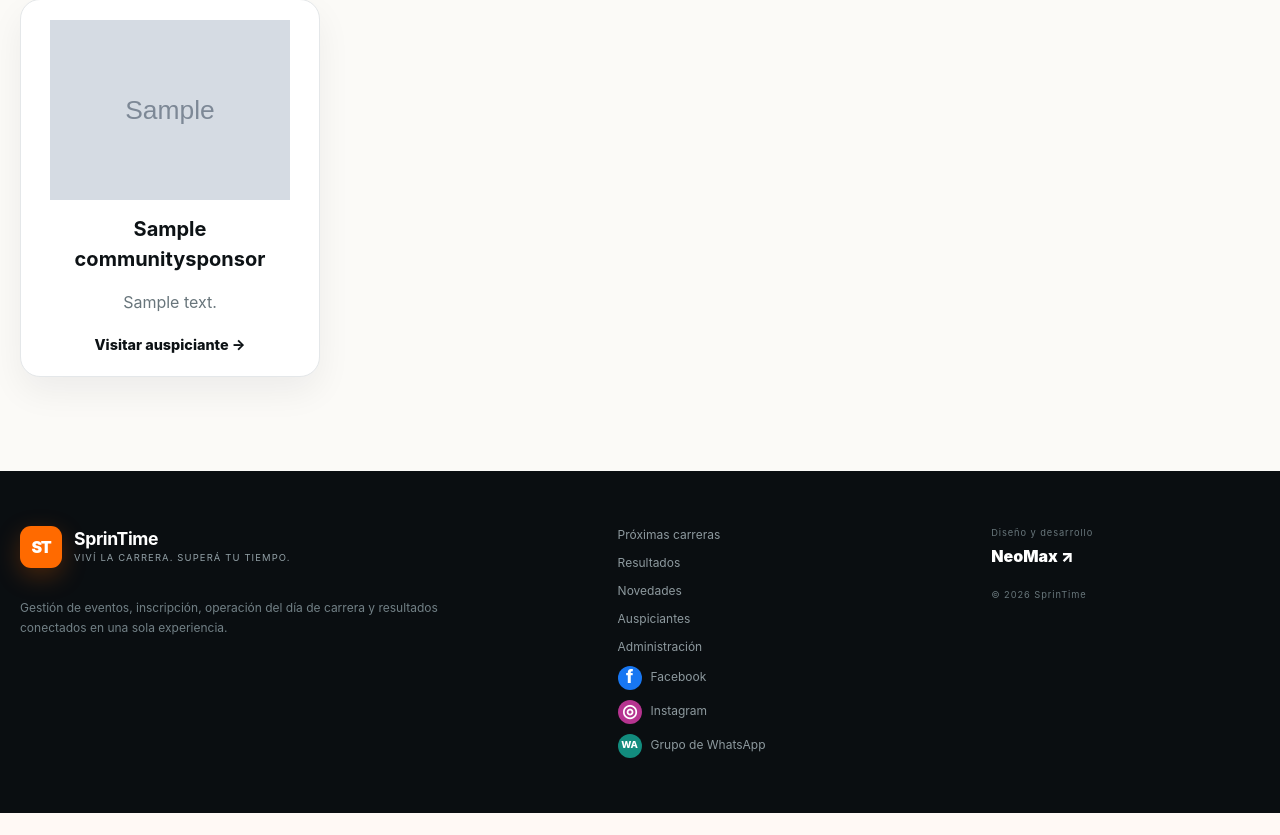
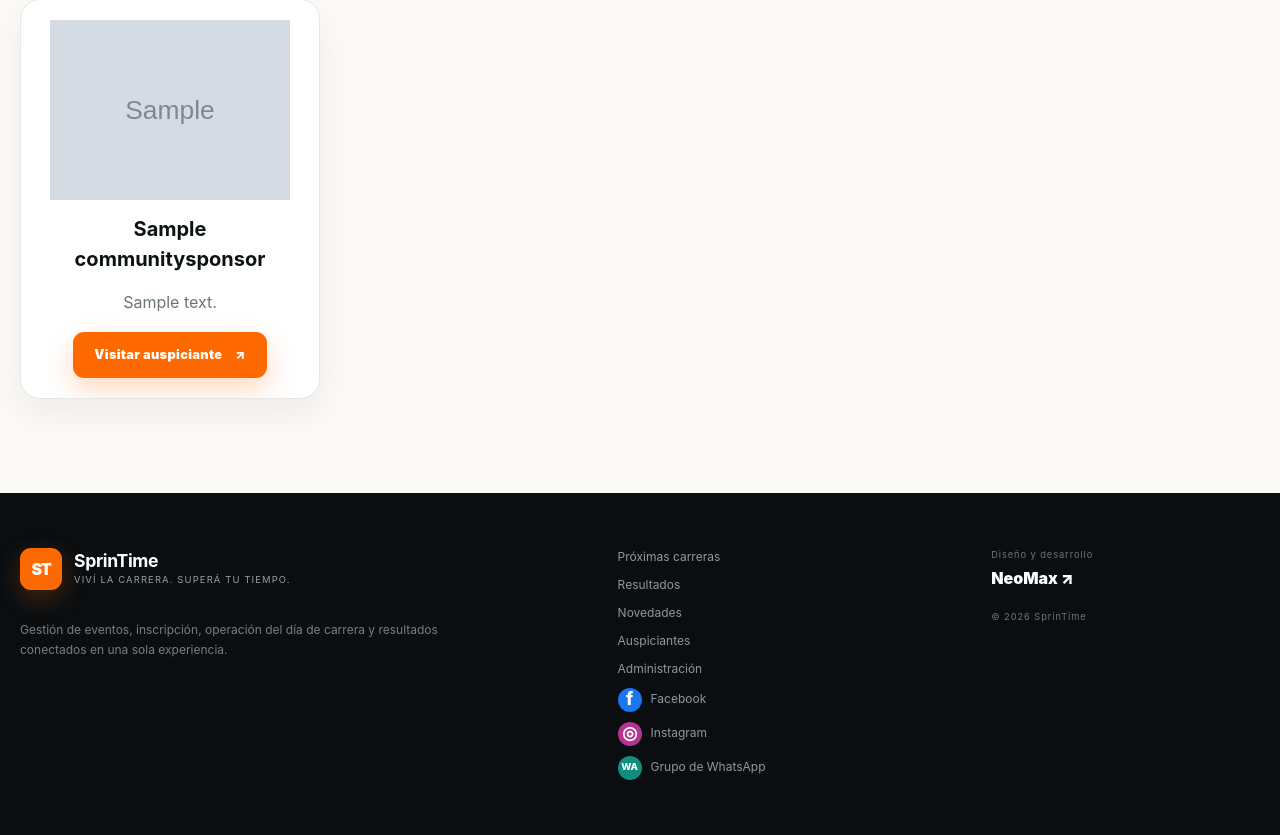
Before and after one commit to maxi83/sistema-sprintime-cu-ado-2026, an ASP.NET Core app: page /auspiciantes in a window 1280 px wide. Shown: the part 564-1399 px from the top of the page. Before the commit the page ends 1377 px from the top, so only its background shows below. Run offline with ASP.NET Core 8, Linux system fonts and the light colour scheme; tables that the repository leaves empty hold one stand-in row (values such as "Sample post"); grey boxes marked "Sample" are stand-in pictures; the project's own start-up code is not run, and a stand-in starts its controllers and pages.

Commit message:
style: use orange Sprintime CTA for sponsor visit

```diff
--- a/Views/Community/Sponsors.cshtml
+++ b/Views/Community/Sponsors.cshtml
@@ -13,7 +13,7 @@ else {
 else { @if (!string.IsNullOrWhiteSpace(sponsor.LogoUrl)) { <img src="@sponsor.LogoUrl" alt="Logo @sponsor.Name" loading="lazy"/> } else { <div class="sponsor-placeholder">ST</div> } }
 <h2>@sponsor.Name</h2>
 @if (!string.IsNullOrWhiteSpace(sponsor.Description)) { <p>@sponsor.Description</p> }
-@if (!string.IsNullOrWhiteSpace(sponsor.LinkUrl)) { <a class="text-link" href="@sponsor.LinkUrl" target="_blank" rel="noopener noreferrer">Visitar auspiciante →</a> }
+@if (!string.IsNullOrWhiteSpace(sponsor.LinkUrl)) { <a class="btn btn-primary sponsor-visit-btn" href="@sponsor.LinkUrl" target="_blank" rel="noopener noreferrer">Visitar auspiciante <span aria-hidden="true">↗</span></a> }
 </article>
 }
 </div>
```
